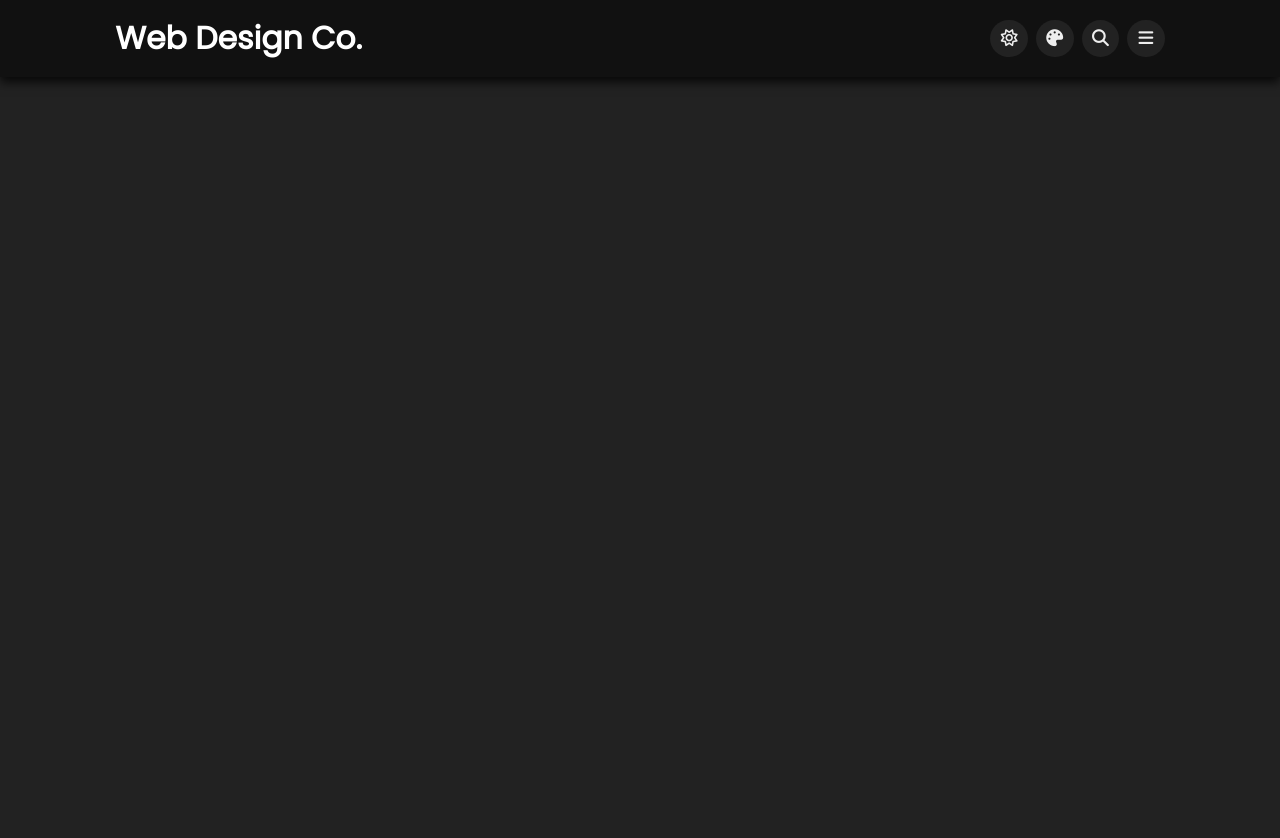
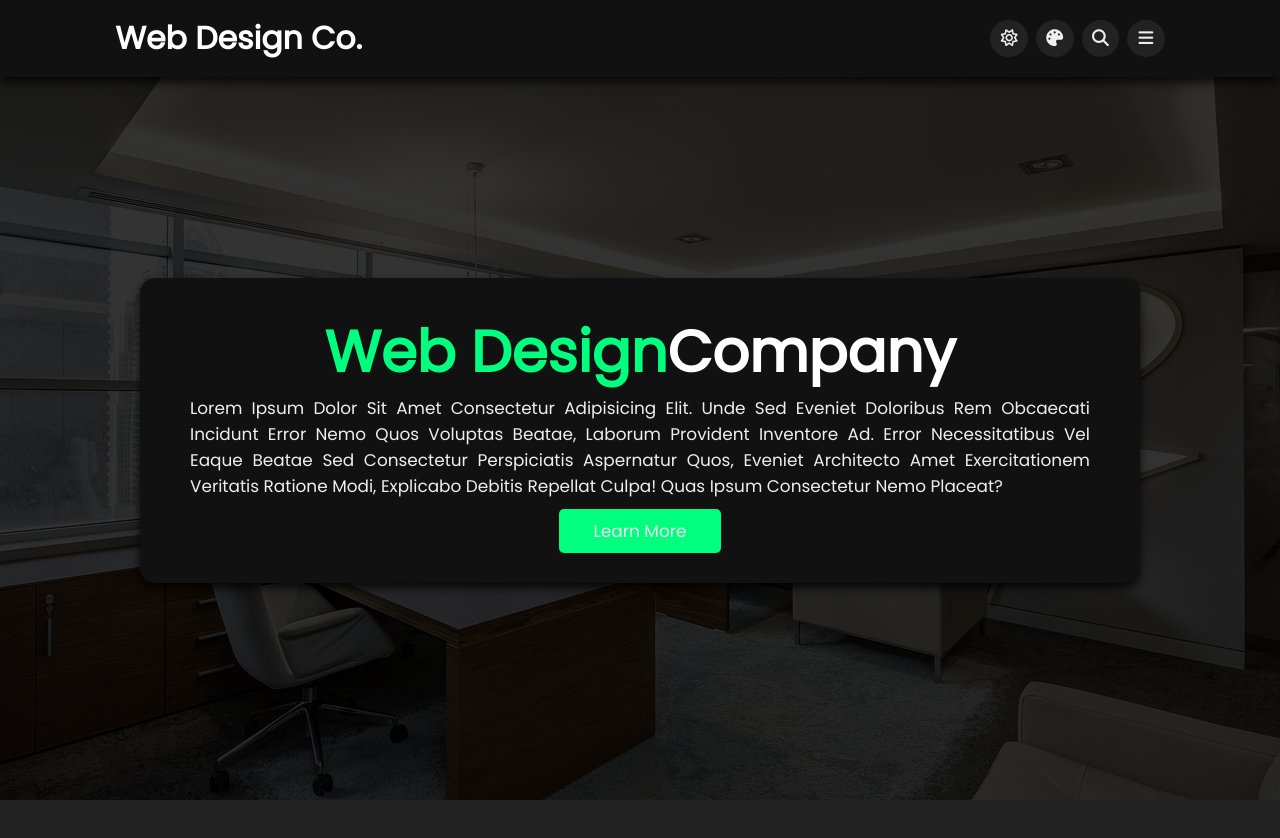
Before and after one commit to vadimoneplus/webDesignLanding, a plain HTML site: page index.html in a window 1280 px wide. Before the commit the page ends 800 px from the top, so only its background shows below. Drawn offline with Linux system fonts and the light colour scheme.

Commit message:
add home

```diff
--- a/index.html
+++ b/index.html
@@ -48,8 +48,21 @@
         <div class="color" style="background: aqua;"></div>
       </div>
     </div>
+  </section>
 
-  </section>
+<section class="home" id="home">
+<div class="content">
+  <h2><span>Web Design</span>Company</h2>
+  <p>Lorem ipsum dolor sit amet consectetur adipisicing elit. Unde sed eveniet doloribus rem obcaecati incidunt error nemo quos voluptas beatae, laborum provident inventore ad. Error necessitatibus vel eaque beatae sed consectetur perspiciatis aspernatur quos, eveniet architecto amet exercitationem veritatis ratione modi, explicabo debitis repellat culpa! Quas ipsum consectetur nemo placeat?</p>
+  <a href="#servicee" class="btn">Learn more</a>
+</div>
+
+</section>
+
+<section class="about" id="about">
+
+
+</section>
 
   <script>
     let menuBtn = document.querySelector("#menu-btn");
--- a/style.css
+++ b/style.css
@@ -61,6 +61,21 @@ body.active {
 section {
   padding: 2rem 9%;
 }
+.btn{
+  margin-top: 1rem;
+  display: inline-block;
+  padding: 0.9rem 3.5rem;
+  color: var(--text-color-1);
+  border-radius: 0.5rem;
+  cursor: pointer;
+  background: var(--main-color);
+  font-size: var(--small-sz);
+}
+
+.btn:hover{
+letter-spacing: 0.3rem;
+}
+
 
 .header {
   position: fixed;
@@ -215,6 +230,41 @@ section {
   cursor: pointer;
 }
 
+/* home section */
+.home{
+  min-height: 100vh;
+  display: flex;
+  justify-content: center;
+  align-items: center;
+  padding-top: 8rem;
+  background: linear-gradient(rgba(0,0,0,.8),rgba(0,0,0,.8)), url(images/bg-home-page.jpg), center/cover no-repeat;
+}
+.home .content{
+  max-width: 100rem;
+  color: var(--text-color-2);
+  background: var(--bg-color-2);
+  box-shadow: var(--box-shadow);
+  text-align: center;
+  padding: 3rem 5rem;
+  border-radius: 1.5rem;
+}
+
+.home .content h2{
+  color: var(--text-color-2);
+  font-size: var(--big-sz);
+}
+
+.home .content h2 span{
+  color: var(--main-color);
+}
+
+.home .content p{
+  color: var(--text-color-1);
+  font-size: var(--small-sz);
+text-align: justify;
+}
+
+
 @media (max-width: 991px) {
   .header {
     padding: 1.5rem 2rem;
```
